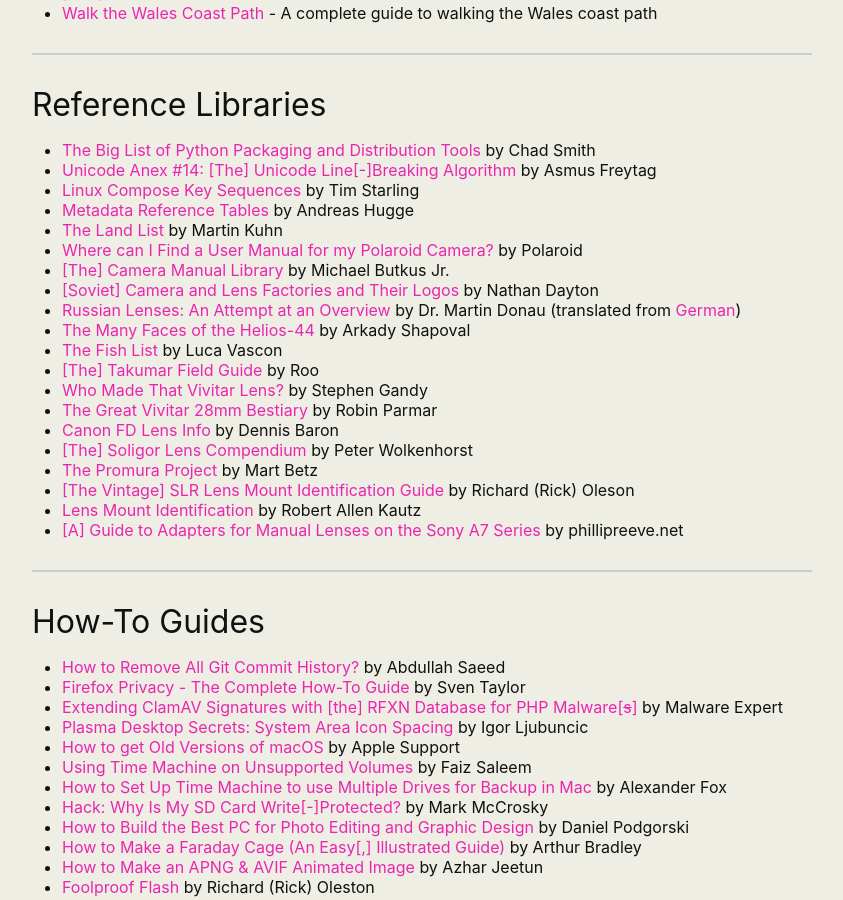
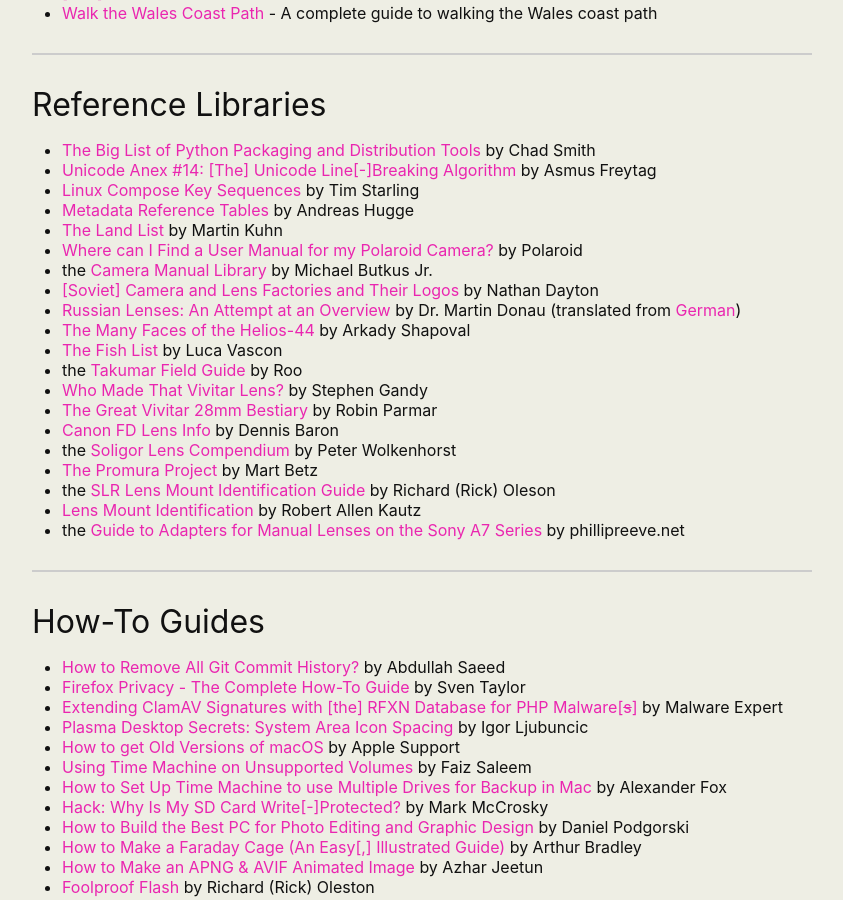
Before and after one commit to martbetz/martbetz.github.io, a Jekyll site: the page built from useful-links.html, in a window 1280 px wide and 900 px high, scrolled down 9349 px. Shown: the whole window, without its empty margins (218-1061 px from the left). Built offline with Jekyll 4.4.1, drawn with Linux system fonts in a browser that asks for light colours; some of the changed text lies outside the part shown.

Commit message:
Update useful-links.html

```diff
--- a/useful-links.html
+++ b/useful-links.html
@@ -492,20 +492,20 @@
 <li><a href="https://exiv2.org/metadata.html">Metadata Reference Tables</a> by Andreas Hugge
 <li><a href="http://www.landlist.ch/landlist/credits.htm">The Land List</a> by Martin Kuhn</li>
 <li><a href="https://support.polaroid.com/hc/en-us/articles/115012460048-Where-can-I-find-a-user-manual-for-my-Polaroid-camera-">Where can I Find a User Manual for my Polaroid Camera?</a> by Polaroid</li>
-<li><a href="https://www.butkus.org/chinon/index.html">[The] Camera Manual Library</a> by Michael Butkus Jr.</li>
+<li>the <a href="https://www.butkus.org/chinon/index.html">Camera Manual Library</a> by Michael Butkus Jr.</li>
 <li><a href="http://www.commiecameras.com/sov/index.htm">[Soviet] Camera and Lens Factories and Their Logos</a> by Nathan Dayton</li>
 <li><a href="https://baierfoto-de.translate.goog/russobj/objektive.html?_x_tr_sl=auto&_x_tr_tl=en&_x_tr_hl=en-US&_x_tr_pto=wapp&_x_tr_sch=http">Russian Lenses: An Attempt at an Overview</a> by Dr. Martin Donau (translated from <a href="http://baierfoto.de/russobj/objektive.html">German</a>) </li>
 <li><a href="https://radojuva.com/en/2015/04/gelios-44-helios/">The Many Faces of the Helios-44</a> by Arkady Shapoval</li>
 <li><a href="https://www.thefisheyelist.com">The Fish List</a> by Luca Vascon</li>
-<li><a href="https://takumarguide.weebly.com">[The] Takumar Field Guide</a> by Roo</li>
+<li>the <a href="https://takumarguide.weebly.com">Takumar Field Guide</a> by Roo</li>
 <li><a href="https://cameraquest.com/VivLensManuf.htm">Who Made That Vivitar Lens?</a> by Stephen Gandy</li>
 <li><a href="http://photografica.robinparmar.com/vivitar.html">The Great Vivitar 28mm Bestiary</a> by Robin Parmar</li>
 <li><a href="https://web.mit.edu/dennis/www/canon/fd-lens-info.html">Canon FD Lens Info</a> by Dennis Baron</li>
-<li><a href="https://www.apotelyt.com/photo-lens/soligor-catalog">[The] Soligor Lens Compendium</a> by Peter Wolkenhorst</li>
+<li>the <a href="https://www.apotelyt.com/photo-lens/soligor-catalog">Soligor Lens Compendium</a> by Peter Wolkenhorst</li>
 <li><a href="https://github.com/martbetz/thepromuraproject">The Promura Project</a> by Mart Betz</li>
-<li><a href="https://vintagelens.nl/2018/02/19/slr-lens-mount-identification-guide-richard-oleson/">[The Vintage] SLR Lens Mount Identification Guide</a> by Richard (Rick) Oleson</li>
+<li>the <a href="https://vintagelens.nl/2018/02/19/slr-lens-mount-identification-guide-richard-oleson/">SLR Lens Mount Identification Guide</a> by Richard (Rick) Oleson</li>
 <li><a href=" https://www.robertallenkautzphoto.com/lens-mount-identification">Lens Mount Identification</a> by Robert Allen Kautz</li>
-<li><a href="https://phillipreeve.net/blog/adapters-manual-lenses-sony-a7-series-guide/">[A] Guide to Adapters for Manual Lenses on the Sony A7 Series</a> by phillipreeve.net</li>
+<li>the <a href="https://phillipreeve.net/blog/adapters-manual-lenses-sony-a7-series-guide/">Guide to Adapters for Manual Lenses on the Sony A7 Series</a> by phillipreeve.net</li>
 </ul>
 </div>
 <hr>
@@ -589,7 +589,7 @@
 <li><a href="https://simonforsterphotographic.co.uk/collections/all">Simon Forster Photographic</a> - Simon Forster’s 3D-printed lens caps, 3D-printed body caps, and lens adapters</li>
 <li><a href="https://www.shapeways.com/shops/sonnenschein">Wile’s Wonderbox</a> - Bjoern Sonnenschein’s 3D-printed camera accessories</li>
 <li><a href="https://www.horaczko.com">Horaczko Photography Accessories</a> - Miroslaw Horaczko’s range of custom photography gear, including the <a href="https://www.horaczko.com/product/tilt">Tilt-and-Shift Bellow</a></li>
-<li><a href="https://www.georgemoua.com/3d-wiggle-lens">[The] Wiggle Lens</a> - George Moua’s 3D Stereoscopic Wiggle Lens</li>
+<li>the <a href="https://www.georgemoua.com/3d-wiggle-lens">Wiggle Lens</a> - George Moua’s 3D Stereoscopic Wiggle Lens</li>
 <li><a href="https://ondupinhole.com/">ONDU</a> - a manufacturer and retailer of handcafted pinhole cameras</li>
 <li><a href="https://nonscamera.com">NONS</a> - a manufacturer and retailer of interchable-lens instant SLR-cameras</li>
 <li><a href="http://uk.polaroidoriginals.com/">Polaroid Originals</a> - the Polaroid Originals online store</li>
```
